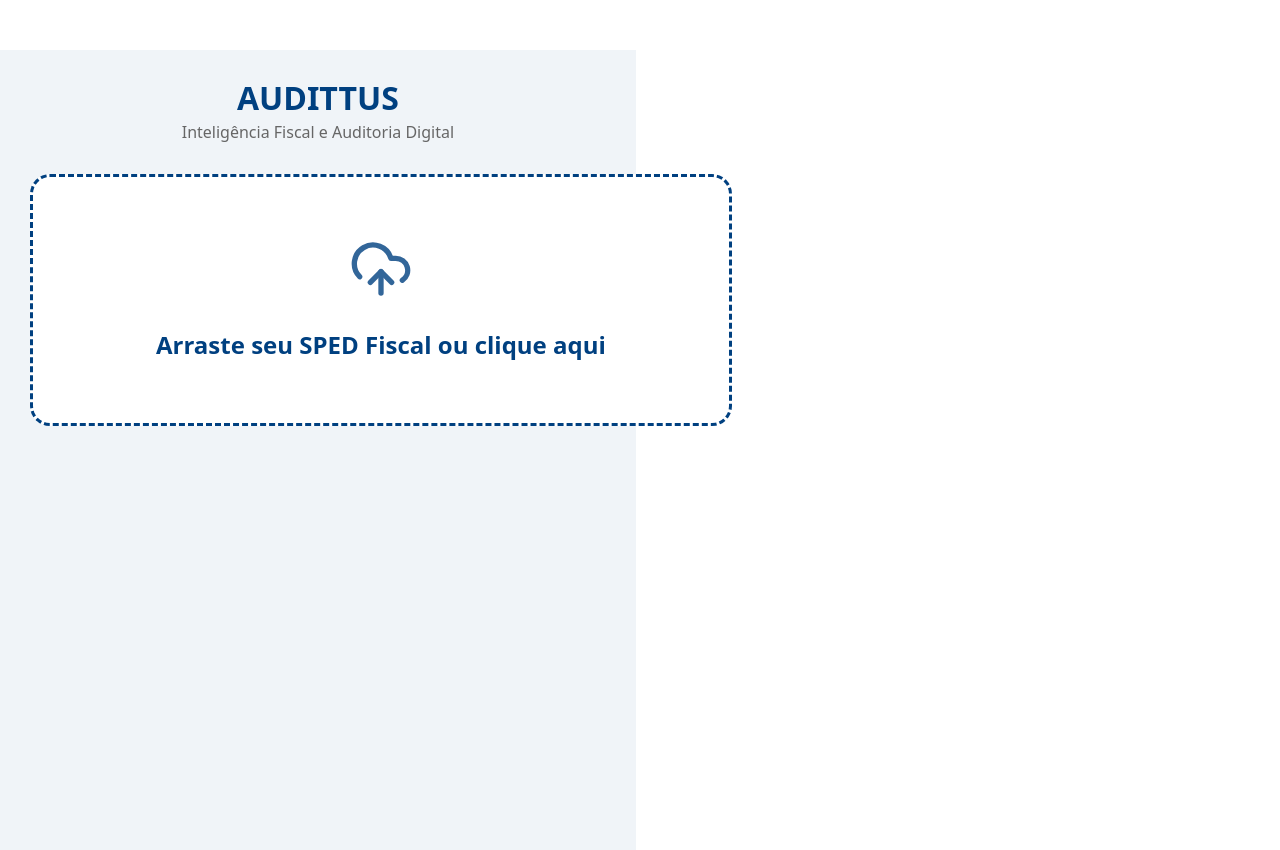
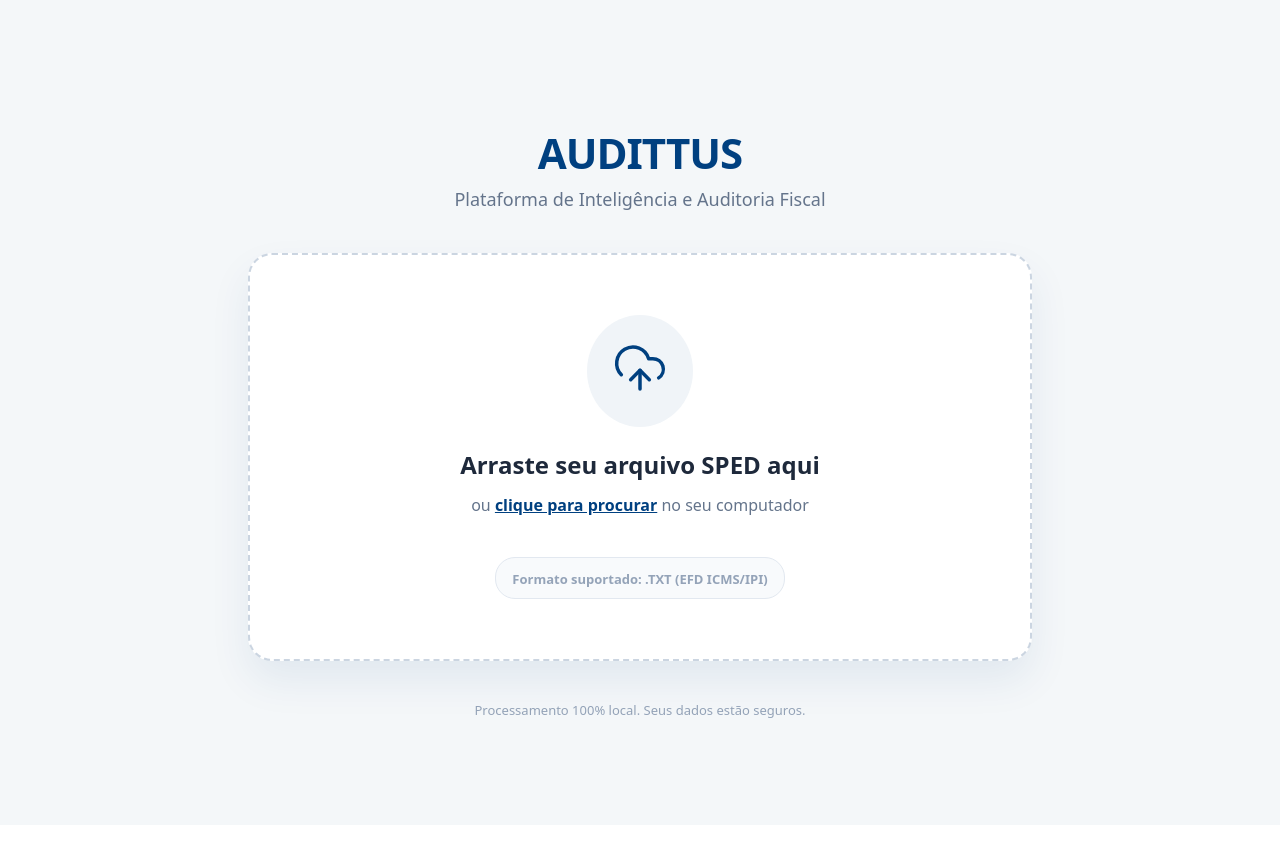
Before and after one commit to rafaelmax181879-cell/Importador-LimpaSPED, a React (Vite) app in the folder app-audittus/: page / in a window 1280 px wide. After the commit the page ends 825 px from the top, so only its background shows below. Built offline with nearby package versions, Linux system fonts and the light colour scheme.

Commit message:
Mudança Layout Inicial Moderno

```diff
--- a/app-audittus/package.json
+++ b/app-audittus/package.json
@@ -1,6 +1,6 @@
 {
   "name": "importador-limpasped",
-  "version": "1.1.4",
+  "version": "1.1.5",
   "main": "electron.cjs",
   "author": "Rafael Max",
   "description": "Sistema de Validação Inteligente Fiscal - AUDITTUS",
--- a/app-audittus/public/splash.html
+++ b/app-audittus/public/splash.html
@@ -43,7 +43,7 @@
     <div class="loading-text">Carregando módulos de auditoria...</div>
 
     <div style="position: absolute; bottom: 20px; width: 100%; text-align: center; color: rgba(255, 255, 255, 0.5); font-size: 14px; font-weight: bold; letter-spacing: 1px;">
-        Versão 1.1.4
+        Versão 1.1.5
     </div>
 </body>
 </html>
--- a/app-audittus/src/ImportadorSped.jsx
+++ b/app-audittus/src/ImportadorSped.jsx
@@ -3,7 +3,7 @@ import { PieChart, Pie, Cell, Tooltip, Legend, ResponsiveContainer, AreaChart, A
 import { UploadCloud, CheckCircle, AlertCircle, FileText, Download, DollarSign, Calendar, Building2, TrendingUp, TrendingDown, ArrowRightLeft, Printer, RefreshCw, Calculator, Plus, Minus, Equal, Shield, Package, Truck, LayoutDashboard, Tags, Activity, MapPin, AlertTriangle, FileSearch, PieChart as PieChartIcon } from 'lucide-react';
 
 export default function ImportadorSped() {
-  const [mensagem, setMensagem] = useState('Arraste seu arquivo SPED ou clique para selecionar');
+  const [mensagem, setMensagem] = useState('Processando Visão Executiva e Auditoria...');
   const [status, setStatus] = useState('aguardando');
   const [abaAtiva, setAbaAtiva] = useState('home');
   const [arquivoProcessado, setArquivoProcessado] = useState(null);
@@ -40,7 +40,7 @@ export default function ImportadorSped() {
   const formatarMoeda = (valor) => new Intl.NumberFormat('pt-BR', { style: 'currency', currency: 'BRL' }).format(valor);
 
   const limparDados = () => {
-    setStatus('aguardando'); setMensagem('Arraste seu arquivo SPED ou clique para selecionar');
+    setStatus('aguardando');
     setAbaAtiva('home'); setArquivoProcessado(null); setNomeOriginal('');
     setDadosGraficoIcms([]); setAjustesICMS([]); setResumoIcms({ saldoCredor: 0, icmsRecolher: 0 });
     setGuiasE116([]); setDadosEmpresa({ nome: '', cnpj: '', periodo: '' }); setDadosGraficoOperacoes([]);
@@ -53,7 +53,7 @@ export default function ImportadorSped() {
   const processarArquivo = (event) => {
     const file = event.target.files[0];
     if (!file) return;
-    setStatus('processando'); setMensagem('Gerando Visão Executiva e Auditoria Digital...');
+    setStatus('processando');
     setNomeOriginal(file.name);
 
     const reader = new FileReader();
@@ -195,10 +195,11 @@ export default function ImportadorSped() {
   const listaExibicaoProdutos = temVendas ? topProdutos.vendas : topProdutos.compras;
 
   return (
-    <div className="main-container" style={{ display: 'flex', flexDirection: 'column', alignItems: 'center', minHeight: '100vh', backgroundColor: '#f0f4f8', padding: '30px', boxSizing: 'border-box', fontFamily: 'system-ui, sans-serif' }}>
+    <div className="main-container" style={{ display: 'flex', flexDirection: 'column', alignItems: 'center', justifyContent: status === 'sucesso' ? 'flex-start' : 'center', minHeight: '100vh', width: '100vw', margin: 0, padding: status === 'sucesso' ? '30px' : '0', backgroundColor: '#f4f7f9', boxSizing: 'border-box', fontFamily: 'system-ui, -apple-system, sans-serif' }}>
 
       <style>
         {`
+          body, html { margin: 0; padding: 0; width: 100%; height: 100%; background-color: #f4f7f9; }
           @media print {
             @page { size: A4 portrait; margin: 15mm; }
             .no-print, button { display: none !important; }
@@ -218,22 +219,58 @@ export default function ImportadorSped() {
         `}
       </style>
 
+      {status !== 'sucesso' && (
+        <div style={{ flexGrow: 1, display: 'flex', flexDirection: 'column', alignItems: 'center', justifyContent: 'center', width: '100%' }}>
+
+          <div style={{ textAlign: 'center', marginBottom: '40px' }}>
+            <h1 style={{ color: '#004080', margin: '0', fontSize: '42px', fontWeight: '900', letterSpacing: '-1px' }}>AUDITTUS</h1>
+            <p style={{ margin: '10px 0 0 0', color: '#64748b', fontSize: '18px', fontWeight: '500' }}>Plataforma de Inteligência e Auditoria Fiscal</p>
+          </div>
+
+          <div style={{ width: '100%', maxWidth: '700px', backgroundColor: '#fff', padding: '60px 40px', borderRadius: '24px', boxShadow: '0 20px 40px rgba(0, 64, 128, 0.08)', position: 'relative', transition: 'all 0.3s ease', border: '2px dashed #cbd5e1' }}>
+            <input type="file" accept=".txt" onChange={processarArquivo} style={{ position: 'absolute', top: 0, left: 0, width: '100%', height: '100%', opacity: 0, cursor: 'pointer', zIndex: 10 }} />
+
+            {status === 'aguardando' && (
+              <div style={{ display: 'flex', flexDirection: 'column', alignItems: 'center', gap: '20px', pointerEvents: 'none' }}>
+                <div style={{ backgroundColor: '#f0f4f8', padding: '25px', borderRadius: '50%' }}>
+                  <UploadCloud size={56} color="#004080" strokeWidth={1.5} />
+                </div>
+                <div style={{ textAlign: 'center' }}>
+                  <h2 style={{ margin: '0 0 10px 0', color: '#1e293b', fontSize: '24px', fontWeight: '700' }}>Arraste seu arquivo SPED aqui</h2>
+                  <p style={{ margin: 0, color: '#64748b', fontSize: '16px' }}>ou <span style={{ color: '#004080', fontWeight: 'bold', textDecoration: 'underline' }}>clique para procurar</span> no seu computador</p>
+                </div>
+                <div style={{ marginTop: '20px', padding: '8px 16px', backgroundColor: '#f8fafc', borderRadius: '20px', border: '1px solid #e2e8f0' }}>
+                  <span style={{ fontSize: '13px', color: '#94a3b8', fontWeight: '600' }}>Formato suportado: .TXT (EFD ICMS/IPI)</span>
+                </div>
+              </div>
+            )}
+
+            {status === 'processando' && (
+               <div style={{ display: 'flex', flexDirection: 'column', alignItems: 'center', gap: '20px', pointerEvents: 'none' }}>
+                 <div style={{ backgroundColor: '#fffbeb', padding: '25px', borderRadius: '50%' }}>
+                    <AlertCircle size={56} color="#f59e0b" strokeWidth={1.5} style={{ animation: 'spin 2s linear infinite' }} />
+                 </div>
+                 <div style={{ textAlign: 'center' }}>
+                    <h2 style={{ margin: '0 0 10px 0', color: '#1e293b', fontSize: '24px', fontWeight: '700' }}>{mensagem}</h2>
+                    <p style={{ margin: 0, color: '#64748b', fontSize: '16px' }}>Por favor, aguarde enquanto cruzamos os dados...</p>
+                 </div>
+               </div>
+            )}
+          </div>
+          <div style={{ marginTop: '40px', color: '#94a3b8', fontSize: '13px', fontWeight: '500' }}>
+            Processamento 100% local. Seus dados estão seguros.
+          </div>
+        </div>
+      )}
+
+      {status === 'sucesso' && (
         <div className="content-wrapper" style={{ width: '100%', maxWidth: '1600px' }}>
+
           <div className="no-print" style={{ textAlign: 'center', marginBottom: '30px' }}>
             <h1 style={{ color: '#004080', margin: '0', fontSize: '32px', fontWeight: '800' }}>AUDITTUS</h1>
             <p style={{ margin: '5px 0 0 0', color: '#666', fontSize: '16px', fontWeight: '500' }}>Inteligência Fiscal e Auditoria Digital</p>
           </div>
 
-        {status !== 'sucesso' && (
-          <div style={{ width: '100%', maxWidth: '800px', margin: '0 auto', padding: '60px', backgroundColor: '#fff', borderRadius: '20px', border: '3px dashed #004080', textAlign: 'center', position: 'relative' }}>
-            <input type="file" accept=".txt" onChange={processarArquivo} style={{ position: 'absolute', top: 0, left: 0, width: '100%', height: '100%', opacity: 0, cursor: 'pointer' }} />
-            <UploadCloud size={64} color="#004080" style={{ marginBottom: '20px', opacity: 0.8 }} />
-            <h2 style={{ margin: '0', color: '#004080', fontSize: '24px' }}>Arraste seu SPED Fiscal ou clique aqui</h2>
-          </div>
-        )}
-
-        {status === 'sucesso' && (
-          <div>
           <div className="no-print" style={{ display: 'flex', justifyContent: 'center', gap: '15px', marginBottom: '30px' }}>
             <button onClick={() => setAbaAtiva('home')} style={{ padding: '12px 25px', backgroundColor: abaAtiva === 'home' ? '#004080' : '#fff', color: abaAtiva === 'home' ? '#fff' : '#004080', border: '2px solid #004080', borderRadius: '30px', fontWeight: 'bold', cursor: 'pointer', display: 'flex', alignItems: 'center', gap: '8px' }}><LayoutDashboard size={20} /> Visão Geral</button>
             <button onClick={() => setAbaAtiva('tributos')} style={{ padding: '12px 25px', backgroundColor: abaAtiva === 'tributos' ? '#10b981' : '#fff', color: abaAtiva === 'tributos' ? '#fff' : '#10b981', border: '2px solid #10b981', borderRadius: '30px', fontWeight: 'bold', cursor: 'pointer', display: 'flex', alignItems: 'center', gap: '8px' }}><Tags size={20} /> Módulo Tributário</button>
@@ -456,7 +493,6 @@ export default function ImportadorSped() {
                 </div>
               </div>
 
-                {/* FLUXO MENSAL CORRIGIDO: SEM CORTES, COM ALÍQUOTAS E CORES */}
               <div style={{ backgroundColor: '#fff', padding: '35px', borderRadius: '20px', boxShadow: '0 10px 30px rgba(0,0,0,0.05)', color: '#333' }}>
                   <h3 style={{ margin: '0 0 25px 0', color: '#004080', fontSize: '24px', fontWeight: '800', display: 'flex', alignItems: 'center', gap: '10px' }}>
                     <PieChartIcon size={28}/> Fluxo Mensal: Compras vs. Vendas
@@ -500,7 +536,6 @@ export default function ImportadorSped() {
               </div>
 
               <div style={{ display: 'grid', gridTemplateColumns: '1fr 1fr', gap: '25px' }}>
-                  {/* TRIBUTAÇÃO DAS SAÍDAS CORRIGIDO: SEM CORTES, COM ALÍQUOTAS E CORES */}
                 <div style={{ backgroundColor: '#fff', padding: '30px', borderRadius: '20px', boxShadow: '0 10px 30px rgba(0,0,0,0.05)' }}>
                   <h3 style={{ margin: '0 0 25px 0', color: '#004080', fontSize: '22px', borderBottom: '2px solid #f0f4f8', paddingBottom: '15px', display: 'flex', alignItems: 'center', gap: '10px' }}>
                     <Activity size={24} /> Tributação das Saídas (C190)
@@ -538,7 +573,6 @@ export default function ImportadorSped() {
                   </div>
                 </div>
 
-                  {/* AQUISIÇÕES POR ESTADO CORRIGIDO: SEM CORTES, COM ALÍQUOTAS E CORES */}
                 <div style={{ backgroundColor: '#fff', padding: '30px', borderRadius: '20px', boxShadow: '0 10px 30px rgba(0,0,0,0.05)' }}>
                   <h3 style={{ margin: '0 0 25px 0', color: '#004080', fontSize: '22px', borderBottom: '2px solid #f0f4f8', paddingBottom: '15px', display: 'flex', alignItems: 'center', gap: '10px' }}>
                     <MapPin size={24} /> Aquisições por Estado
@@ -577,7 +611,6 @@ export default function ImportadorSped() {
                 </div>
               </div>
 
-                {/* ROSCA DE ENTRADAS CORRIGIDA: SEM CORTES E COM CORES */}
               <div style={{ backgroundColor: '#fff', padding: '30px', borderRadius: '20px', boxShadow: '0 10px 30px rgba(0,0,0,0.05)' }}>
                   <h3 style={{ margin: '0 0 25px 0', color: '#004080', fontSize: '22px', borderBottom: '2px solid #f0f4f8', paddingBottom: '15px', display: 'flex', alignItems: 'center', gap: '10px' }}>
                     <Package size={24}/> Divisão de Entradas (Rosca BI)
@@ -653,6 +686,5 @@ export default function ImportadorSped() {
         </div>
       )}
     </div>
-    </div>
   );
 }
```
Lines whose indentation alone changed are shown as unchanged.
